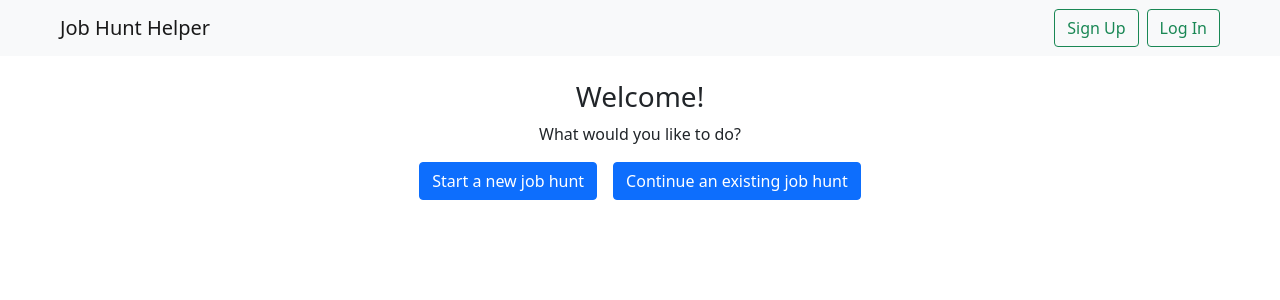
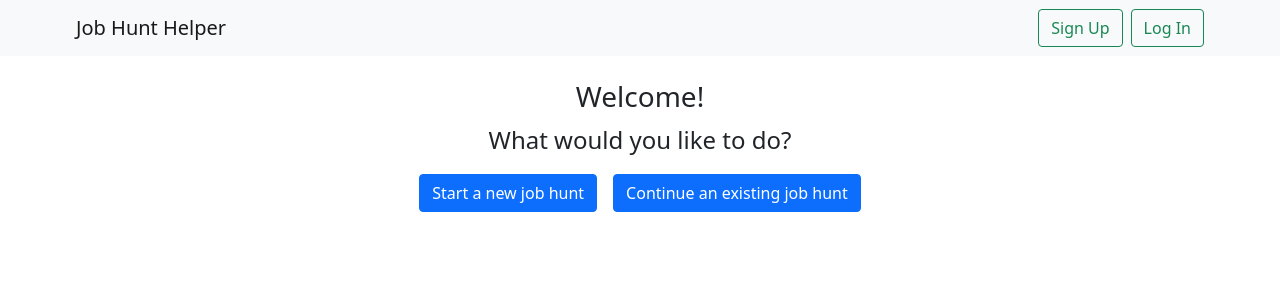
Before and after one commit to the4thdave/JobHuntHelper, a React (Create React App) app: page / in a window 1280 px wide. Shown: the top 300 px of the page. Built offline with nearby package versions, Linux system fonts and the light colour scheme.

Commit message:
Update .tsx files

```diff
--- a/src/Home.tsx
+++ b/src/Home.tsx
@@ -14,7 +14,7 @@ export default class Home extends Component<HomeProps> {
     return (
       <div className="container">
         <h3 className="text-center mt-4">Welcome!</h3>
-        <p className="text-center">What would you like to do?</p>
+        <p className="text-center fs-4">What would you like to do?</p>
         <div className="text-center">
           <button className="btn btn-primary me-3" type="button">
             Start a new job hunt
--- a/src/Navbar.tsx
+++ b/src/Navbar.tsx
@@ -1,12 +1,12 @@
-import React from 'react'
+import './custom.scss';
 
 const Navbar = () => {
     return (
         <div>
             <nav className="navbar navbar-expand-lg navbar-light bg-light">
                     <div className="container-fluid">
-                        <a className="navbar-brand ms-5" href="#">Job Hunt Helper</a>
-                        <div className="me-5">
+                        <a className="navbar-brand ms-6" href="#">Job Hunt Helper</a>
+                        <div className="me-6">
                             <button className="btn btn-outline-success" type="button">Sign Up</button>
                             <button className="btn btn-outline-success ms-2" type="button">Log In</button>
                         </div>
```
